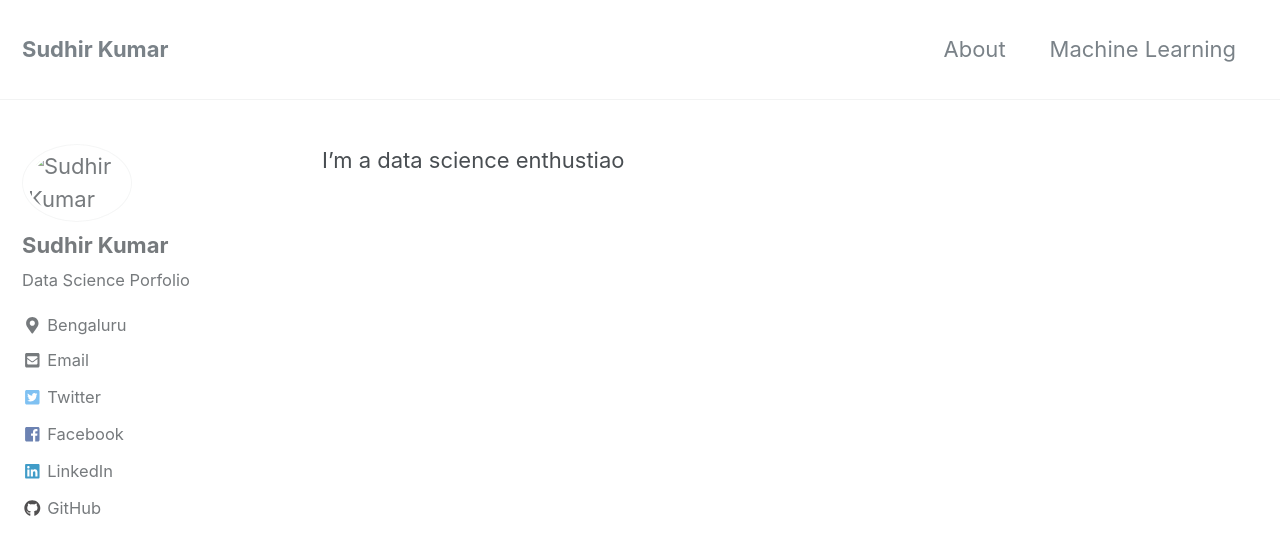
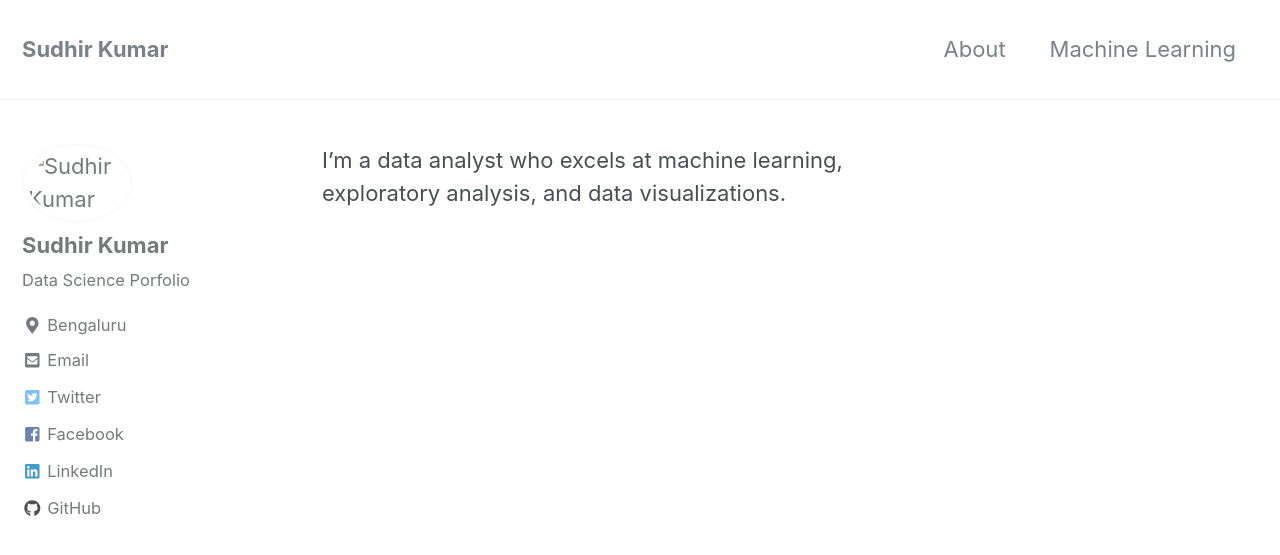
Before and after one commit to sudhirln92/sudhirln92.github.io, a Jekyll site: the page built from _pages/about.md, in a window 1280 px wide and 900 px high. Shown: the top 555 px of the window. Built offline with Jekyll 4.4.1, drawn with Linux system fonts in a browser that asks for light colours; nearby versions of some CDN libraries.

Commit message:
Portfolio

```diff
--- a/_config.yml
+++ b/_config.yml
@@ -253,7 +253,7 @@
       comments: # true
       share: true
       related: true
-  # pages
+  # _pages
   - scope:
       path: ""
       type: pages
--- a/_includes/scripts.html
+++ b/_includes/scripts.html
@@ -27,3 +27,9 @@
 
 {% include analytics.html %}
 {% include /comments-providers/scripts.html %}
+
+{% if page.mathjax %}
+<script type="text/javascript" async
+  src="https://cdn.mathjax.org/mathjax/latest/MathJax.js?config=TeX-MML-AM_CHTML">
+</script>
+{% endif %}
--- a/_pages/about.md
+++ b/_pages/about.md
@@ -2,7 +2,7 @@
 title: "About"
 permalink: /about/
 header:
-	image: "images/sk.jpg"
+	image: "images/SK.jpg"
 ---
 
-I'm a data science enthustiao
+I'm a data analyst who excels at machine learning, exploratory analysis, and data visualizations.
```
Also changed, not shown: _pages/machinelearning.md (+1 -0 lines).
